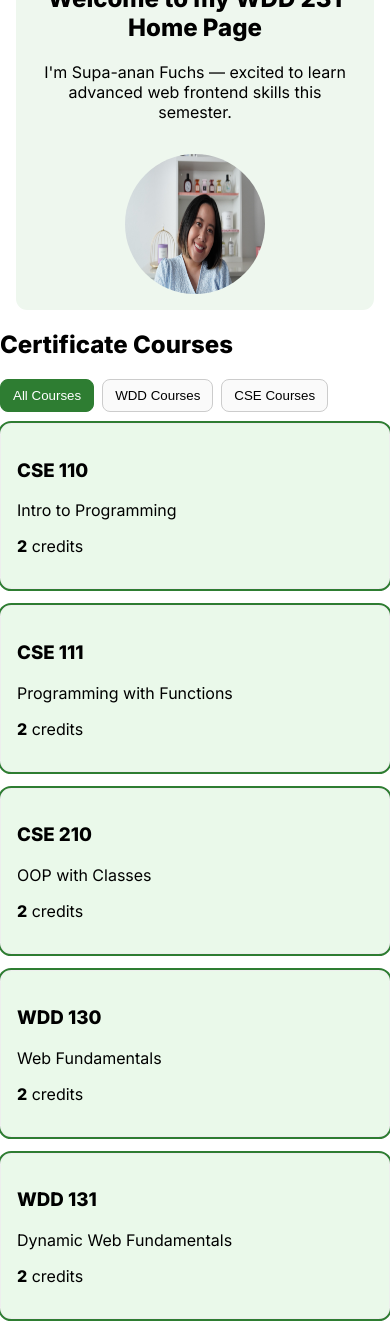
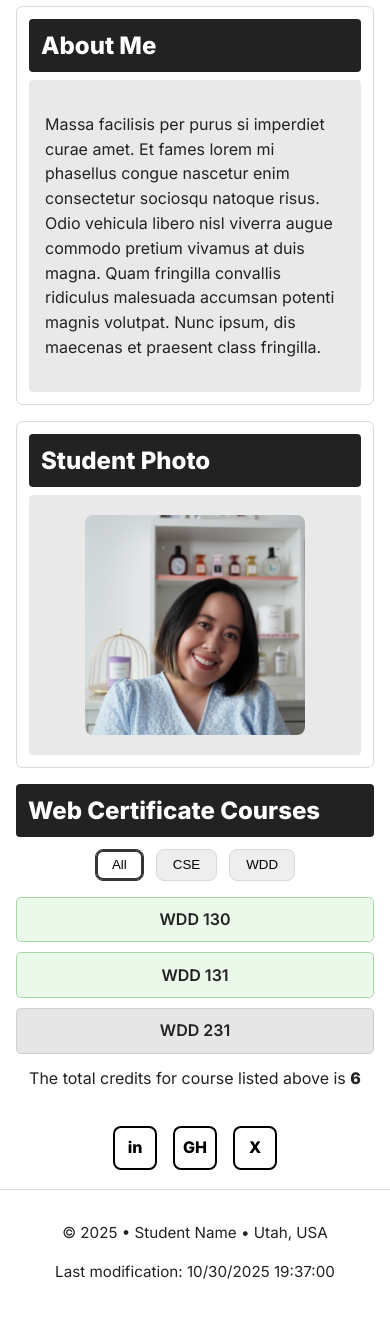
Before and after one commit to tensefuchs/wdd231, a plain HTML site: page index.html in a window 390 px wide. Shown: the part 141-1473 px from the top of the page. Drawn offline with Linux system fonts and the light colour scheme.

Commit message:
W01: match official wireframe (about grid, filters, course list, responsive nav)

```diff
--- a/index.html
+++ b/index.html
@@ -12,8 +12,8 @@
   <link rel="preconnect" href="https://fonts.gstatic.com" crossorigin>
   <link href="https://fonts.googleapis.com/css2?family=Inter:wght@400;600;800&display=swap" rel="stylesheet">
 
-  <link href="styles/small.css" rel="stylesheet">
-  <link href="styles/larger.css" rel="stylesheet">
+  <link rel="stylesheet" href="styles/small.css">
+  <link rel="stylesheet" href="styles/larger.css">
 
   <script src="scripts/nav.js" defer></script>
   <script src="scripts/date.js" defer></script>
@@ -21,48 +21,76 @@
 </head>
 <body>
 <header class="site-header">
-  <img src="images/logo.svg" alt="Site logo" class="logo" width="40" height="40">
-  <span class="site-title">Supa-anan Fuchs</span>
+  <div class="brand">
+    <img src="images/logo.svg" alt="Site logo" width="40" height="40">
+    <span>Site Name</span>
+  </div>
 
   <button id="menu" aria-expanded="false" aria-controls="primary-nav" aria-label="Menu">☰</button>
   <nav id="primary-nav" class="nav">
     <ul>
       <li><a href="./" aria-current="page">Home</a></li>
-      <li><a href="chamber/">Chamber</a></li>
-      <li><a href="final/">Final</a></li>
+      <li><a href="chamber/">Chamber Project</a></li>
+      <li><a href="final/">Final Project</a></li>
     </ul>
   </nav>
 </header>
 
 <main>
-  <section class="hero">
-    <div>
-      <h1>Welcome to my WDD 231 Home Page</h1>
-      <p>I'm Supa-anan Fuchs — excited to learn advanced web frontend skills this semester.</p>
+  <h1>Home</h1>
+
+  <!-- ABOUT GRID (matches wireframe headings & boxes) -->
+  <section class="about">
+    <article class="panel">
+      <h2 class="panel-title">About Me</h2>
+      <div class="panel-body">
+        <p>
+          Massa facilisis per purus si imperdiet curae amet. Et fames lorem mi
+          phasellus congue nascetur enim consectetur sociosqu natoque risus. Odio
+          vehicula libero nisl viverra augue commodo pretium vivamus at duis magna.
+          Quam fringilla convallis ridiculus malesuada accumsan potenti magnis
+          volutpat. Nunc ipsum, dis maecenas et praesent class fringilla.
+        </p>
+      </div>
+    </article>
+
+    <aside class="panel">
+      <h2 class="panel-title">Student Photo</h2>
+      <div class="panel-body photo-wrap">
+        <!-- keep small (≤125 kB) -->
+        <img src="images/profile.webp" alt="Student photo" width="320" height="320">
+      </div>
+    </aside>
+  </section>
+
+  <!-- COURSES SECTION -->
+  <section class="courses-wrap">
+    <h2 class="bar">Web Certificate Courses</h2>
+
+    <div class="filters" role="toolbar" aria-label="Course filters">
+      <button data-filter="all" aria-pressed="true">All</button>
+      <button data-filter="CSE" aria-pressed="false">CSE</button>
+      <button data-filter="WDD" aria-pressed="false">WDD</button>
     </div>
 
-    <img src="images/profile.webp" alt="Portrait of Supa-anan Fuchs" width="240" height="240">
+    <ul id="courses" class="course-list" aria-live="polite"></ul>
+
+    <p class="credits-note">
+      The total credits for course listed above is
+      <strong><span id="creditTotal">0</span></strong>
+    </p>
   </section>
 
-  <section>
-    <h2>Certificate Courses</h2>
-
-    <div class="filters">
-      <button data-filter="all" aria-pressed="true">All Courses</button>
-      <button data-filter="WDD" aria-pressed="false">WDD Courses</button>
-      <button data-filter="CSE" aria-pressed="false">CSE Courses</button>
-    </div>
-
-    <div id="courses" class="card-grid" aria-live="polite"></div>
-
-    <p class="total">
-      <strong>Total Credits:</strong> <span id="creditTotal">0</span>
-    </p>
+  <!-- Social row -->
+  <section class="social-row" aria-label="Social links">
+    <a class="icon-link" href="https://www.linkedin.com/in/supa-anan-fuchs-220138216/" aria-label="LinkedIn">in</a>
+    <a class="icon-link" href="https://github.com/tensefuchs" aria-label="GitHub">GH</a>
+    <a class="icon-link" href="https://x.com" aria-label="X / Twitter">X</a>
   </section>
 </main>
 
 <footer>
-  <p>&copy; <span id="currentyear"></span> • Supa-anan Fuchs • Düsseldorf, Germany</p>
+  <p>&copy; <span id="currentyear"></span> • Student Name • Utah, USA</p>
   <p id="lastModified"></p>
 </footer>
 </body>
--- a/scripts/courses.js
+++ b/scripts/courses.js
@@ -1,38 +1,41 @@
+// Data (mark completed courses true)
 const courses = [
-  {subject:'CSE', number:'CSE 110', title:'Intro to Programming', credits:2, completed:true},
-  {subject:'CSE', number:'CSE 111', title:'Programming with Functions', credits:2, completed:true},
-  {subject:'CSE', number:'CSE 210', title:'OOP with Classes', credits:2, completed:true},
-  {subject:'WDD', number:'WDD 130', title:'Web Fundamentals', credits:2, completed:true},
-  {subject:'WDD', number:'WDD 131', title:'Dynamic Web Fundamentals', credits:2, completed:true},
-  {subject:'WDD', number:'WDD 231', title:'Web Frontend Development I', credits:2, completed:false}
+  { subject:"WDD", number:"WDD 130", title:"Web Fundamentals",            credits:2, completed:true },
+  { subject:"WDD", number:"WDD 131", title:"Dynamic Web Fundamentals",    credits:2, completed:true },
+  { subject:"WDD", number:"WDD 231", title:"Web Frontend Development I",  credits:2, completed:false }
+  // add CSE as needed:
+  // { subject:"CSE", number:"CSE 110", title:"Intro to Programming", credits:2, completed:true },
+  // { subject:"CSE", number:"CSE 111", title:"Programming w/ Functions", credits:2, completed:true }
 ];
 
-const container = document.getElementById("courses");
-const totalOut = document.getElementById("creditTotal");
+const listEl  = document.getElementById("courses");
+const totalEl = document.getElementById("creditTotal");
 const buttons = document.querySelectorAll(".filters button");
 
-function display(list) {
-  container.innerHTML = "";
-  list.forEach(c => {
-    const card = document.createElement("div");
-    card.className = `course${c.completed ? " completed" : ""}`;
-    card.innerHTML = `<h3>${c.number}</h3><p>${c.title}</p><p><strong>${c.credits}</strong> credits</p>`;
-    container.append(card);
+function render(list){
+  listEl.innerHTML = "";
+  list.forEach(c=>{
+    const li = document.createElement("li");
+    li.textContent = `${c.number}`;
+    if (c.completed) li.classList.add("completed");
+    listEl.append(li);
   });
+  const total = list.reduce((sum,c)=> sum + (Number(c.credits)||0), 0);
+  totalEl.textContent = String(total);
+}
 
-  const total = list.reduce((sum, c)=> sum + c.credits, 0);
-  totalOut.textContent = total;
+function filterBy(kind){
+  if (kind === "all") return courses;
+  return courses.filter(c => c.subject === kind);
 }
 
 buttons.forEach(btn=>{
   btn.addEventListener("click", ()=>{
     buttons.forEach(b=>b.setAttribute("aria-pressed","false"));
     btn.setAttribute("aria-pressed","true");
-
-    const filter = btn.dataset.filter;
-    const filtered = filter === "all" ? courses : courses.filter(c => c.subject === filter);
-    display(filtered);
+    render(filterBy(btn.dataset.filter));
   });
 });
 
-display(courses);
+// initial render
+render(courses);
--- a/scripts/date.js
+++ b/scripts/date.js
@@ -1,2 +1,2 @@
 document.getElementById("currentyear").textContent = new Date().getFullYear();
-document.getElementById("lastModified").textContent = `Last Modified: ${document.lastModified}`;
+document.getElementById("lastModified").textContent = `Last modification: ${document.lastModified}`;
--- a/scripts/nav.js
+++ b/scripts/nav.js
@@ -1,7 +1,9 @@
 const btn = document.getElementById("menu");
 const nav = document.getElementById("primary-nav");
 
-btn.addEventListener("click", ()=> {
-  const open = nav.classList.toggle("open");
-  btn.setAttribute("aria-expanded", open);
-});
+if (btn && nav) {
+  btn.addEventListener("click", () => {
+    const open = nav.classList.toggle("open");
+    btn.setAttribute("aria-expanded", String(open));
+  });
+}
--- a/styles/larger.css
+++ b/styles/larger.css
@@ -1,16 +1,22 @@
-@media (min-width:48rem) {
-  #menu { display:none; }
-  .nav { display:block !important; }
-  .nav ul { display:flex; gap:1rem; margin:0; }
+/* Desktop / larger view */
+@media (min-width:48rem){
+  #menu{display:none}
+  .nav{display:block !important}
+  .nav ul{display:flex;gap:.75rem;margin:0}
+  .nav a{border-radius:.4rem}
 
-  main { max-width:1100px; margin:0 auto; }
+  main{max-width:1100px;margin-inline:auto}
 
-  .hero {
-    grid-template-columns:1fr 1fr; text-align:left;
-    padding:2rem; gap:2rem;
+  /* About: two columns */
+  .about{
+    grid-template-columns:2fr 1fr;
+    padding:0;
+    margin:0 1rem;
   }
+  .photo-wrap img{width:320px;height:320px}
 
-  .hero img { width:240px; height:240px; margin:0; }
-
-  .card-grid { grid-template-columns:repeat(3,1fr); }
+  /* Course list: three columns look */
+  .course-list{
+    grid-template-columns:repeat(3,1fr);
+  }
 }
--- a/styles/small.css
+++ b/styles/small.css
@@ -1,41 +1,66 @@
-html, body { overflow-x: hidden; font-family: Inter, sans-serif; margin: 0; }
+/* Base */
+:root{
+  --brand:#222;
+  --accent:#2e7d32;
+  --border:#d9d9d9;
+  --bg:#f1f1f1;
+  --radius:.5rem;
+}
+*{box-sizing:border-box}
+html,body{margin:0;overflow-x:hidden}
+body{font-family:Inter, system-ui, -apple-system, Segoe UI, Roboto, Arial, sans-serif;line-height:1.55;color:#222}
 
-.site-header {
-  display:flex; align-items:center; justify-content:space-between;
-  padding:1rem; background:white; border-bottom:1px solid #eee;
+/* Header / Nav (mobile-first) */
+.site-header{
+  display:flex;justify-content:space-between;align-items:center;
+  padding:.75rem 1rem;background:#fff;border-bottom:1px solid var(--border)
+}
+.brand{display:flex;align-items:center;gap:.6rem;font-weight:800}
+.brand span{font-size:1.1rem}
+
+#menu{font-size:1.25rem;padding:.35rem .6rem;border:1px solid var(--border);border-radius:.5rem;background:#fff}
+.nav{display:none}
+.nav.open{display:block}
+.nav ul{list-style:none;margin:.5rem 0 0;padding:0}
+.nav a{display:block;padding:.6rem .75rem;text-decoration:none;color:#222}
+.nav a[aria-current="page"]{background:var(--accent);color:#fff;border-radius:.4rem}
+
+/* Headings bar style (wireframe) */
+h1{margin:1rem}
+.bar, .panel-title{
+  background:var(--brand);color:#fff;padding:.5rem .75rem;border-radius:.25rem;margin:0 0 .5rem
 }
 
-.nav { display:none; }
-.nav.open { display:block; }
+/* About grid boxes */
+.about{display:grid;gap:1rem;padding:0 1rem}
+.panel{background:#fff;border:1px solid var(--border);border-radius:.4rem;padding:.75rem}
+.panel-body{background:#e9e9e9;border-radius:.25rem;padding:1rem}
+.photo-wrap{display:flex;justify-content:center;align-items:center;min-height:260px}
+.photo-wrap img{width:220px;height:220px;object-fit:cover;border-radius:.5rem;display:block}
 
-.nav ul { list-style:none; padding:0; margin:.5rem 0 0; }
-.nav a { display:block; padding:.5rem; text-decoration:none; color:#222; }
+/* Courses */
+.courses-wrap{padding:1rem}
+.filters{display:flex;gap:.75rem;justify-content:center;margin:.75rem 0 1rem;flex-wrap:wrap}
+.filters button{
+  background:#eee;border:1px solid var(--border);border-radius:.5rem;padding:.45rem 1rem;cursor:pointer
+}
+.filters button[aria-pressed="true"]{background:#fff;border-color:#333;box-shadow:inset 0 0 0 2px #333}
 
-.nav a[aria-current="page"] {
-  font-weight:700;
-  outline:2px solid #2e7d32; outline-offset:2px; border-radius:.4rem;
+.course-list{list-style:none;margin:0;padding:0;display:grid;gap:.6rem}
+.course-list li{
+  background:#e6e6e6;border:1px solid #cfcfcf;border-radius:.3rem;
+  padding:.6rem .8rem;font-weight:600;text-align:center
+}
+.course-list li.completed{background:#eaf9ea;border-color:#a7d6a8}
+
+.credits-note{text-align:center;margin:.75rem 0 0}
+
+/* Social row */
+.social-row{display:flex;gap:1rem;justify-content:center;align-items:center;margin:1.2rem 0}
+.icon-link{
+  width:44px;height:44px;border:2px solid #000;border-radius:.5rem;
+  display:flex;align-items:center;justify-content:center;font-weight:800;text-decoration:none;color:#000
 }
 
-.hero {
-  padding:1rem; display:grid; gap:1rem; text-align:center;
-  background:#eef7ee; border-radius:.7rem; margin:1rem;
-}
-
-.hero img {
-  width:140px; height:140px; border-radius:50%; display:block; margin:0 auto;
-}
-
-.filters { display:flex; gap:.5rem; margin-bottom:.7rem; flex-wrap:wrap; }
-.filters button {
-  padding:.5rem .75rem; border:1px solid #ccc; border-radius:.5rem; cursor:pointer;
-  background:#fafafa;
-}
-.filters button[aria-pressed="true"] {
-  background:#2e7d32; color:white; border-color:#2e7d32;
-}
-
-.card-grid { display:grid; grid-template-columns:1fr; gap:1rem; }
-.course {
-  border:1px solid #eee; border-radius:.7rem; padding:1rem; background:white;
-}
-.course.completed { background:#eaf9ea; outline:2px solid #2e7d32; }
+/* Footer */
+footer{border-top:1px solid var(--border);text-align:center;padding:1rem;font-size:.95rem}
```
